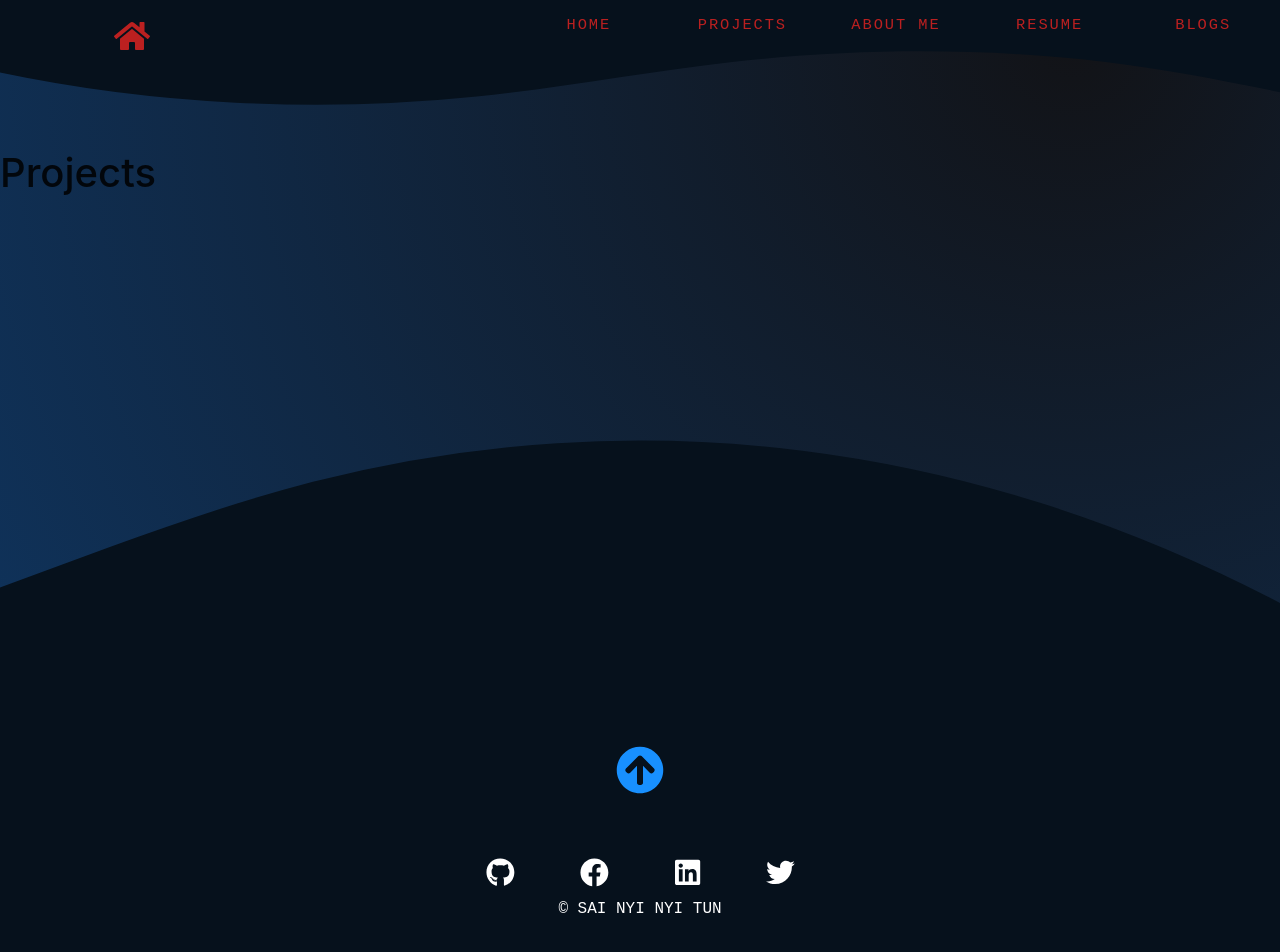
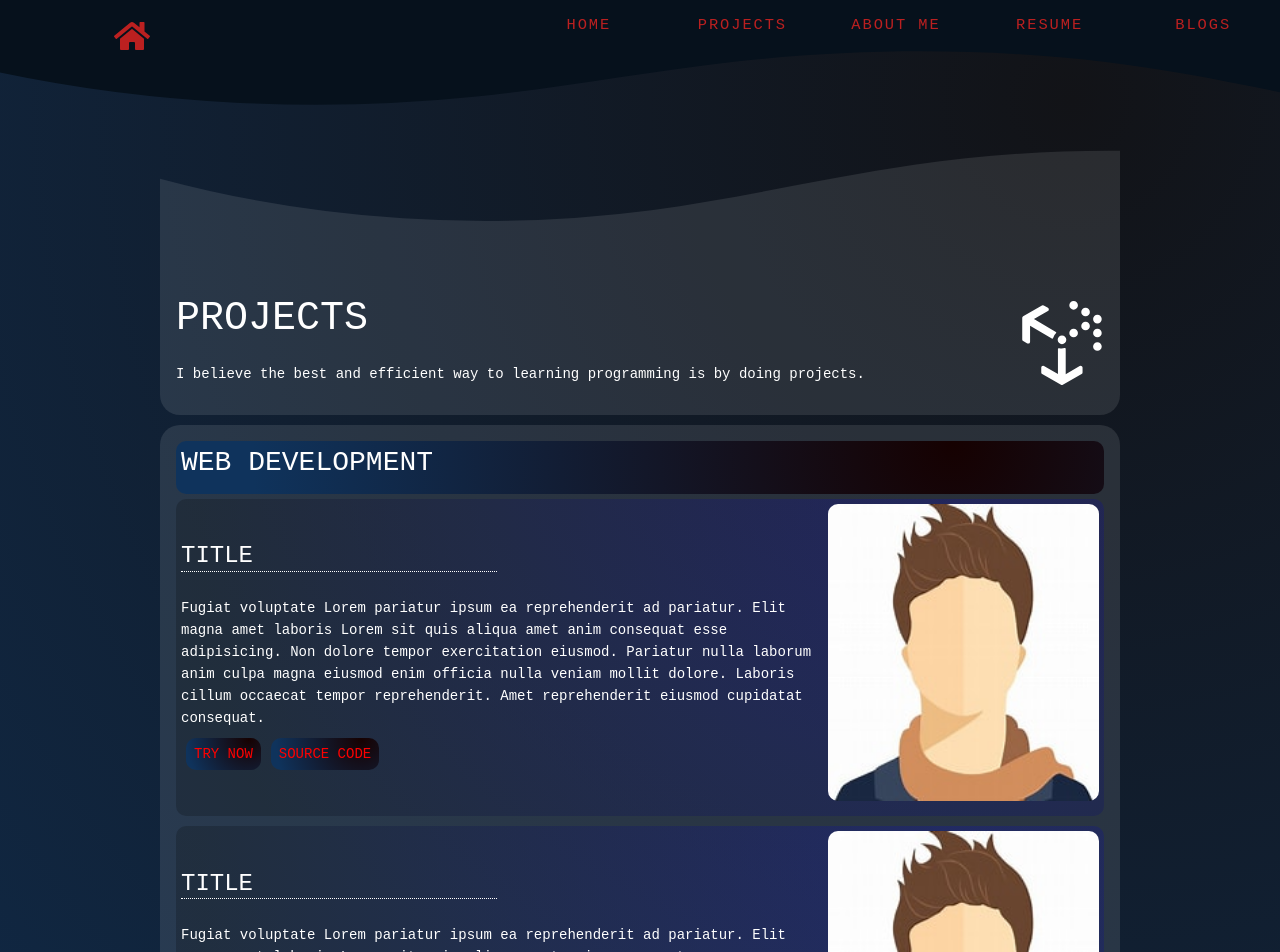
Before and after one commit to mgsainyinyitun/portfolio-new, a React (Create React App) app: page /projects in a window 1280 px wide. Shown: the top 952 px of the page. Built offline with nearby package versions, Linux system fonts and the light colour scheme.

Commit message:
Add Projects section

```diff
--- a/src/Router/WebRoute.js
+++ b/src/Router/WebRoute.js
@@ -1,6 +1,7 @@
 import { Route } from "react-router-dom";
 import AboutMe from "../components/AboutMe/AboutMe";
 import Home from "../components/home/Home";
+import Projects from "../components/Projects/Projects";
 import { ROUTE } from "./constant";
 
 export const WebRoute = [
@@ -14,7 +15,7 @@ export const WebRoute = [
         key='2'
         path={ROUTE.PROJECTS}
         exact
-        component={(props)=> <h1>Projects</h1>}
+        component={(props)=> <Projects {...props} />}
     />,
     <Route
         key='3'
--- a/src/components/AboutMe/AboutMe.css
+++ b/src/components/AboutMe/AboutMe.css
@@ -54,6 +54,10 @@ img{
     margin-bottom: 20px;
 }
 
+
+
+
+
 @media screen and (min-width:600px) {
     .upper-card{
         width: 50%;
--- /dev/null
+++ b/src/components/Projects/Projects.css
@@ -0,0 +1,193 @@
+.proj-container{
+    display: flex;
+    flex-direction: column;
+    align-items: center;
+}
+.title-bar{
+    width: 95%;
+    display: flex;
+    justify-content: space-between;
+    padding: 1rem;
+    background: rgba(255, 255, 255, 0.1);
+    border-radius: 0px 0px 20px 20px;
+}
+h1{
+    font-family: 'Courier New', Courier, monospace;
+    color: white;
+}
+.title-bar p{
+    font-family: 'Courier New', Courier, monospace;
+    color: white;
+}
+.title-bar .p-icon{
+    font-size: 6rem;
+    color: white;
+    animation: rotate 5s infinite;
+}
+
+/*@keyframes rotate {
+    0%{transform: rotate(0deg);}
+    100% {transform: rotate(360deg);}
+  }*/
+
+
+.lower-curve {
+    position: relative;
+    width: 95%;
+    overflow: hidden;
+    line-height: 0;
+}
+
+.lower-curve svg {
+    position: relative;
+    display: block;
+    width: calc(191% + 1.3px);
+    height: 130px;
+}
+
+.lower-curve .shape-fill {
+    fill: rgba(255, 255, 255, 0.1);
+
+}
+
+/* Projects Bar sections */
+
+.proj-bar{
+    width: 95%;
+    display: flex;
+    flex-direction: column;
+    align-items: center;
+    padding: 1rem;
+    background: rgba(255, 255, 255, 0.1);
+    border-radius: 20px 20px 0px 0px;
+    margin-top: 10px;
+}
+.proj-title{
+    width: 100%;
+    background-image: radial-gradient( circle farthest-corner at 83.7% 4.3%,  #160101 0%, rgba(15,51,92,1) 90% );
+    border-radius: 10px;
+    padding-left: 5px;
+    padding-top: 5px;
+}
+.proj-title h3 {
+    color: white;
+    font-family: 'Courier New', Courier, monospace;
+
+}
+.proj-list-container{
+    display: flex;
+    flex-direction: column;
+    align-items: center;
+    width: 100%;
+}
+.project-content{
+    color: white;
+    font-family: 'Courier New', Courier, monospace;
+    width: 100%;
+    min-height: 150px;
+    background-image: radial-gradient( circle farthest-corner at 83.7% 4.3%,  rgba(4, 0, 231, 0.2) 0%, rgba(0, 0, 0, 0.2) 90% );
+    margin-top: 5px;
+    margin-bottom: 5px;
+    border-radius: 10px;
+    padding: 5px;
+    display: flex;
+    flex-direction: column;
+    align-items: center;
+}
+
+/* Project Image */
+.proj-image{
+    width: 80%;
+    height: auto;
+    margin-bottom: 10px;
+    border-radius: 10px;
+}
+
+
+.proj-info h4{
+    width: 50%;
+    color: white;
+    border-bottom: 1px white dotted;
+    margin-bottom: 25px;
+}
+
+
+.btn-holder{
+    width: 100%;
+    min-height: 30px;
+}
+
+.proj-btn{
+    margin:5px;
+    background-image: radial-gradient( circle farthest-corner at 83.7% 4.3%,  #160101 0%, rgba(15,51,92,1) 90% );
+    padding: .5rem;
+    border-radius: 10px;
+    text-decoration: none;
+    color: red;
+
+}
+
+
+/* upper curver */
+
+.upper-curve {
+    position: relative;
+    width: 95%;
+    overflow: hidden;
+    line-height: 0;
+}
+
+.upper-curve svg {
+    position: relative;
+    display: block;
+    width: calc(191% + 1.3px);
+    height: 130px;
+}
+
+.upper-curve .shape-fill {
+    fill: rgba(255, 255, 255, 0.1);
+}
+
+@media screen and (min-width:600px) {
+    .title-bar{
+        width: 75%;
+        display: flex;
+        justify-content: space-between;
+        padding: 1rem;
+    }
+    .proj-bar{
+        width: 75%;
+        display: flex;
+        justify-content: space-between;
+        padding: 1rem;
+    }
+
+    .lower-curve {
+        position: relative;
+        width: 75%;
+        overflow: hidden;
+        line-height: 0;
+    }
+    .upper-curve {
+        position: relative;
+        width: 75%;
+        overflow: hidden;
+        line-height: 0;
+    }
+
+    /* Project */
+    .project-content{
+        display: flex;
+        flex-direction: row-reverse;
+    }
+    .proj-info{
+        width: 70%;
+        margin-right: 1rem;
+    }
+    .proj-image{
+        width: 30%;
+    }
+
+
+
+}
--- /dev/null
+++ b/src/components/Projects/Projects.js
@@ -0,0 +1,16 @@
+
+
+import React from 'react';
+import TitleBar from './TitleBar';
+import './Projects.css';
+import ProjectsBar from './ProjectsBar';
+
+    export default function Projects () {
+        return(
+            <div className='proj-container'>
+                <TitleBar/>
+                <ProjectsBar/>
+            </div>
+        );
+
+}
--- /dev/null
+++ b/src/components/Projects/ProjectsBar.js
@@ -0,0 +1,17 @@
+import React from 'react';
+import ProjectsList from './ProjectsList';
+
+export default function ProjectsBar (){
+    return(
+        <>
+        <div className='proj-bar'>
+            <ProjectsList/>
+        </div>
+        <div class="upper-curve">
+            <svg data-name="Layer 1" xmlns="http://www.w3.org/2000/svg" viewBox="0 0 1200 120" preserveAspectRatio="none">
+            <path d="M321.39,56.44c58-10.79,114.16-30.13,172-41.86,82.39-16.72,168.19-17.73,250.45-.39C823.78,31,906.67,72,985.66,92.83c70.05,18.48,146.53,26.09,214.34,3V0H0V27.35A600.21,600.21,0,0,0,321.39,56.44Z" class="shape-fill"></path>
+            </svg>
+        </div>
+        </>
+    );
+}
--- /dev/null
+++ b/src/components/Projects/ProjectsList.js
@@ -0,0 +1,32 @@
+import React from 'react';
+import {web} from './constant';
+import Image from'../../img/avatar.jpg';
+
+export default function ProjectsList (){
+    return(
+        <>
+            <div className='proj-title'>
+                <h3>WEB DEVELOPMENT</h3>
+            </div>
+            <div className='proj-list-container'>
+                {
+                    web.map((project)=>{
+                        return(
+                            <div className='project-content'>
+                                <img src={project.image} className='proj-image'/>
+                                <div className='proj-info'>
+                                    <h4>{project.title}</h4>
+                                    <p>{project.description}</p>
+                                    <div className='btn-holder'>
+                                        <a href={project.try_link} className='proj-btn'>TRY NOW</a>
+                                        <a href={project.source_link} className='proj-btn'>SOURCE CODE</a>
+                                    </div>
+                                </div>
+                            </div>
+                        )
+                    })
+                }
+            </div>
+        </>
+    );
+}
--- /dev/null
+++ b/src/components/Projects/TitleBar.js
@@ -0,0 +1,23 @@
+import { faUncharted } from '@fortawesome/free-brands-svg-icons';
+import { FontAwesomeIcon } from '@fortawesome/react-fontawesome';
+import React from 'react';
+
+
+export default function TitleBar(){
+ return (
+     <>
+        <div class="lower-curve">
+            <svg data-name="Layer 1" xmlns="http://www.w3.org/2000/svg" viewBox="0 0 1200 120" preserveAspectRatio="none">
+                <path d="M985.66,92.83C906.67,72,823.78,31,743.84,14.19c-82.26-17.34-168.06-16.33-250.45.39-57.84,11.73-114,31.07-172,41.86A600.21,600.21,0,0,1,0,27.35V120H1200V95.8C1132.19,118.92,1055.71,111.31,985.66,92.83Z" class="shape-fill"></path>
+            </svg>
+        </div>
+        <div className='title-bar'>
+         <div>
+                <h1>PROJECTS</h1>
+                <p>I believe the best and efficient  way to learning programming is by doing projects.</p>
+            </div>
+            <FontAwesomeIcon icon={faUncharted} className='p-icon'/>
+         </div>
+     </>
+ );
+}
--- /dev/null
+++ b/src/components/Projects/constant.js
@@ -0,0 +1,26 @@
+
+import Image from'../../img/avatar.jpg';
+export const web = [
+    {
+        image:Image,
+        title:'TITLE',
+        description:'Fugiat voluptate Lorem pariatur ipsum ea reprehenderit ad pariatur. Elit magna amet laboris Lorem sit quis aliqua amet anim consequat esse adipisicing. Non dolore tempor exercitation eiusmod. Pariatur nulla laborum anim culpa magna eiusmod enim officia nulla veniam mollit dolore. Laboris cillum occaecat tempor reprehenderit. Amet reprehenderit eiusmod cupidatat consequat.',
+        try_link:'#',
+        source_link:'#'
+    },
+    {
+        image:Image,
+        title:'TITLE',
+        description:'Fugiat voluptate Lorem pariatur ipsum ea reprehenderit ad pariatur. Elit magna amet laboris Lorem sit quis aliqua amet anim consequat esse adipisicing. Non dolore tempor exercitation eiusmod. Pariatur nulla laborum anim culpa magna eiusmod enim officia nulla veniam mollit dolore. Laboris cillum occaecat tempor reprehenderit. Amet reprehenderit eiusmod cupidatat consequat.',
+        try_link:'#',
+        source_link:'#'
+    },
+    {
+        image:Image,
+        title:'TITLE',
+        description:'Fugiat voluptate Lorem pariatur ipsum ea reprehenderit ad pariatur. Elit magna amet laboris Lorem sit quis aliqua amet anim consequat esse adipisicing. Non dolore tempor exercitation eiusmod. Pariatur nulla laborum anim culpa magna eiusmod enim officia nulla veniam mollit dolore. Laboris cillum occaecat tempor reprehenderit. Amet reprehenderit eiusmod cupidatat consequat.',
+        try_link:'#',
+        source_link:'#'
+    },
+
+];
```
Also changed, not shown: src/components/home/Home.js (line endings or trailing spaces).
